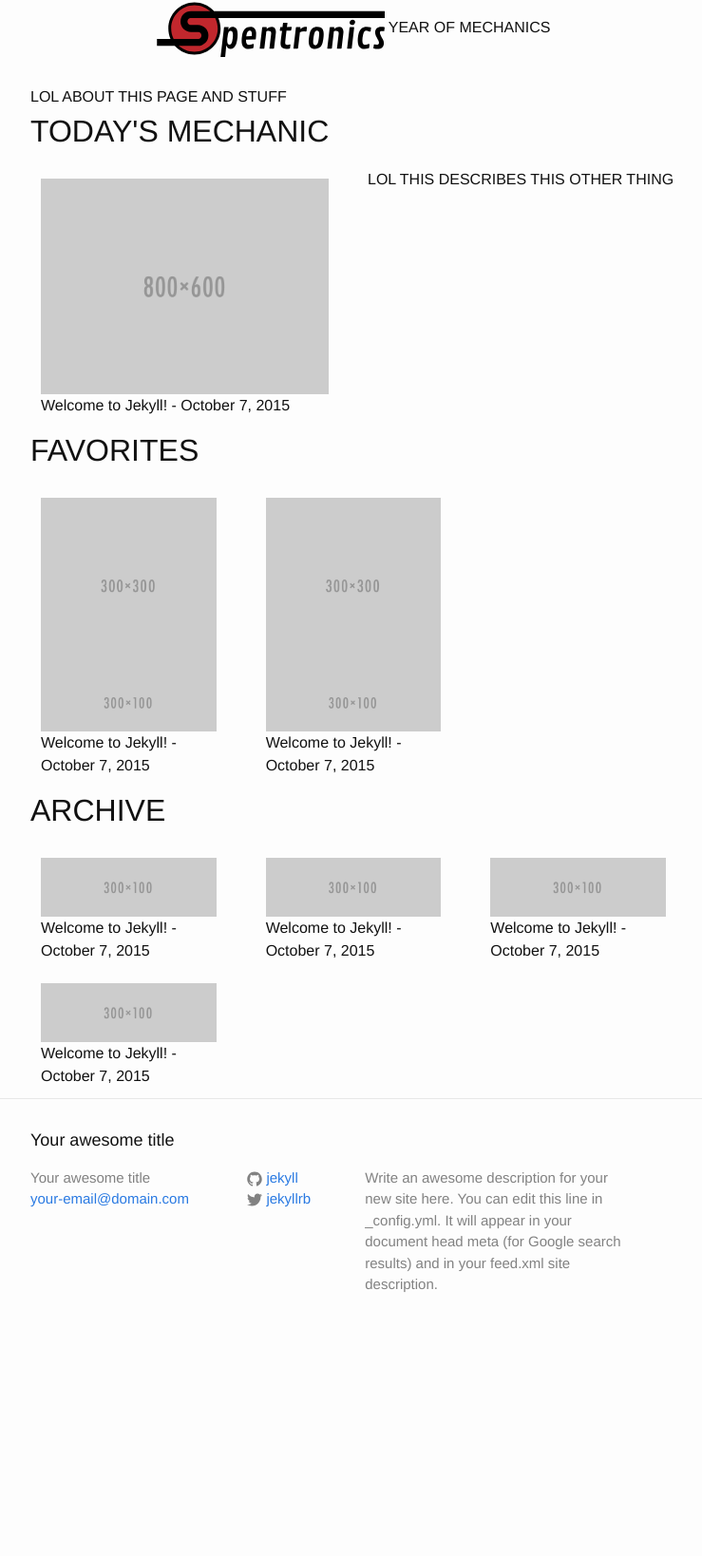
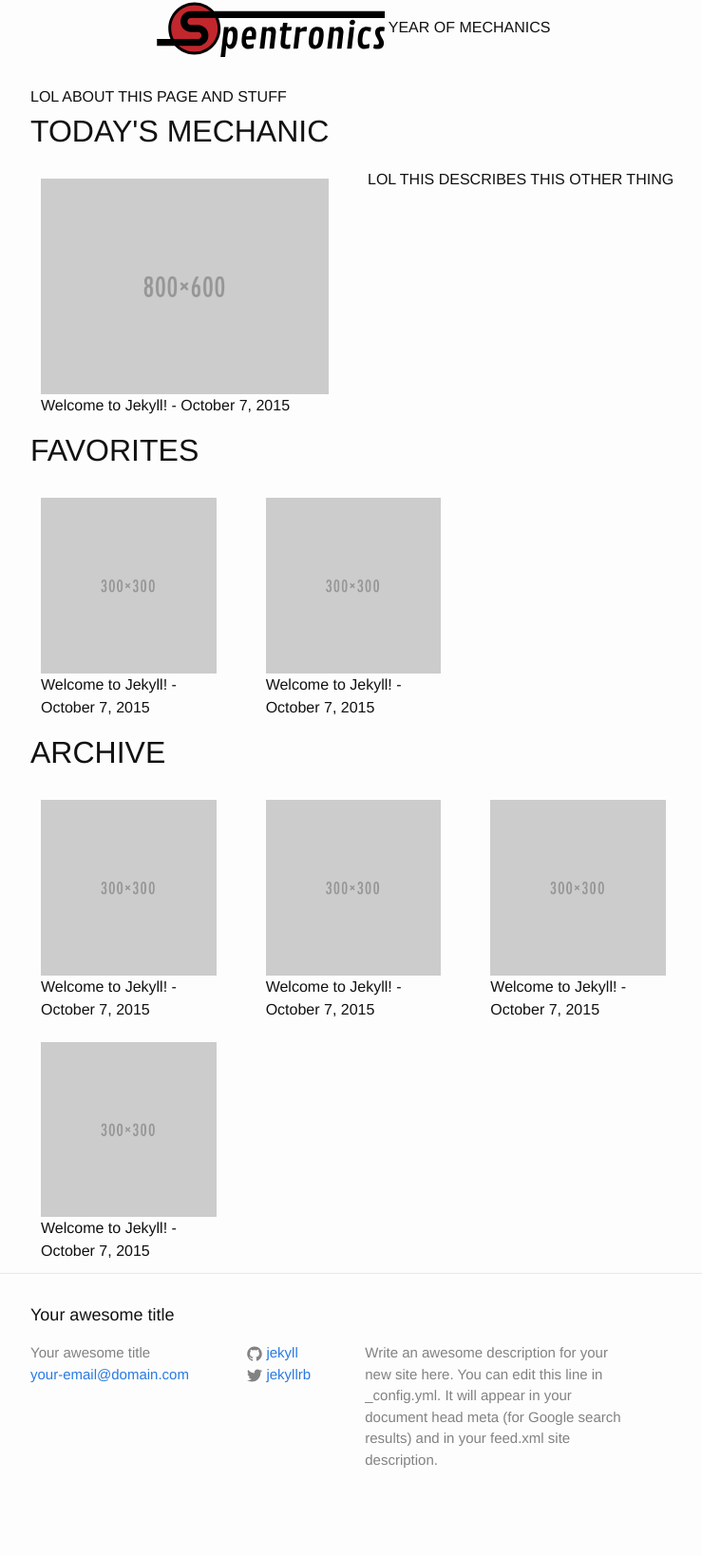
Before and after one commit to spencerflem/rifflist, a Jekyll site: the page built from index.html, in a window 1280 px wide. Shown: the whole page at 95% size, without its empty margins (268-1007 px from the left). Built offline with Jekyll 4.4.1, drawn with Linux system fonts in a browser that asks for light colours; before the commit the page ends 1454 px from its top, so only the background shows below that.

Commit message:
Bootstrap was the problem - fixed 4 realz!

```diff
--- a/_includes/archive.html
+++ b/_includes/archive.html
@@ -12,8 +12,8 @@
           <div class="col-sm-4">
               <div class="preview-panel">
                   <a href="{{ post.url | prepend: site.baseurl }}">
-                    <img src="{{ post.img.small | prepend: site.baseurl }}" class="hidden-sm hidden-md hidden-lg">
-                    <img src="{{ post.img.mobile | prepend: site.baseurl }}" class="hidden-xs">
+                    <img src="{{ post.img.small | prepend: site.baseurl }}" class="hidden-xs">
+                    <img src="{{ post.img.mobile | prepend: site.baseurl }}" class="hidden-sm hidden-md hidden-lg">
                   </a>
                   {{ post.title }} - {{ post.date | date: "%B %-d, %Y" }}
              </div>
--- a/_includes/favorites.html
+++ b/_includes/favorites.html
@@ -12,8 +12,8 @@
           <div class="col-sm-4">
               <div class="preview-panel">
                   <a href="{{ post.url | prepend: site.baseurl }}">
-                    <img src="{{ post.img.small | prepend: site.baseurl }}" class=".hidden-xs">
-                    <img src="{{ post.img.mobile | prepend: site.baseurl }}" class=".visible-xs-block">
+                    <img src="{{ post.img.small | prepend: site.baseurl }}" class="hidden-xs">
+                    <img src="{{ post.img.mobile | prepend: site.baseurl }}" class="hidden-sm hidden-md hidden-lg">
                   </a>
                   {{ post.title }} - {{ post.date | date: "%B %-d, %Y" }}
              </div>
```
